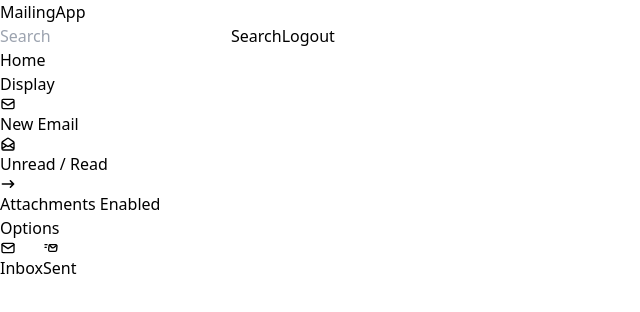
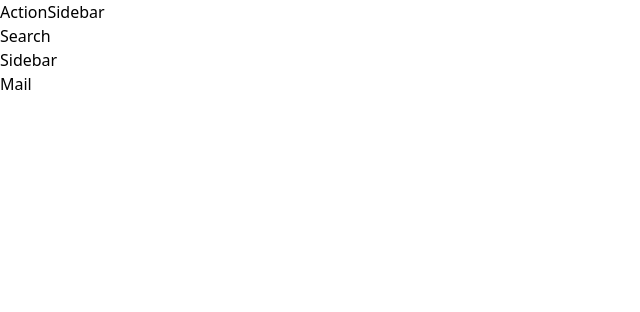
Before and after one commit to lukablagic/mailing-app-react-frontend, a React (Vite) app: page / in a window 1280 px wide. Shown: the top 312 px of the page, without its empty margins (0-640 px from the left). Built offline with nearby package versions, Linux system fonts and the light colour scheme; no server answers; sample sign-in values are in the browser's storage.

Commit message:
Implement home basic layout

```diff
--- /dev/null
+++ b/src/components/ActionSidebar.tsx
@@ -0,0 +1,7 @@
+import React from 'react'
+
+export const ActionSidebar = () => {
+  return (
+    <div>ActionSidebar</div>
+  )
+}
--- /dev/null
+++ b/src/components/Mail.tsx
@@ -0,0 +1,7 @@
+import React from 'react'
+
+export const Mail = () => {
+  return (
+    <div>Mail</div>
+  )
+}
--- /dev/null
+++ b/src/components/Search.tsx
@@ -0,0 +1,7 @@
+import React from 'react'
+
+export const Search = () => {
+  return (
+    <div>Search</div>
+  )
+}
--- /dev/null
+++ b/src/components/Sidebar.tsx
@@ -0,0 +1,7 @@
+import React from 'react'
+
+export const Sidebar = () => {
+  return (
+    <div>Sidebar</div>
+  )
+}
--- a/src/pages/home/Home.tsx
+++ b/src/pages/home/Home.tsx
@@ -1,110 +1,32 @@
-import  { useState, useEffect, useContext } from "react";
-import {  Row, Col } from "react-bootstrap";
-import Options from "./Options";
-import Inbox from "./Inbox";
-import { getEmails } from "../../api/Mail";
+import { useState, useContext } from "react";
 import { AuthContext } from "../../utility/contexts/AuthContext";
-import { User } from "../../utility/models/User";
-import Header from "../../components/header/Header";
-import ToolbarComponent from "../../components/toolbar/ToolbarComponent";
-import Details from "../../components/details/Details";
+import { Mail } from "../../components/Mail";
+import { Sidebar } from "../../components/Sidebar";
+import { ActionSidebar } from "../../components/ActionSidebar";
+import { Search } from "../../components/Search";
 
 const Home = () => {
-
-  const { token }                               = useContext(AuthContext);
-  const [emails, setEmails]                     = useState([]);
+  const { token } = useContext(AuthContext);
+  const [emails, setEmails] = useState([]);
   const [selectedEmailUid, setSelectedEmailUid] = useState(null);
-  const [emailType, setEmailType]               = useState("inbox");
-  const [showAttachments, setShowAttachments]   = useState(false);
-  const [selectedEmail, setSelectedEmail]       = useState(null);
-  const seenSubjects                            = new Set();
-  const seenSubjectsSent                        = new Set();
-  const [user, setUser]                         = useState<User>(null);
-
-  const getUser = () => {
-    const user = JSON.parse(localStorage.getItem("user"));
-    setUser(user);
-  };
-
-  useEffect(() => {
-    getUser();
-    getEmails(token).then((res) => setEmails(res));
-
-  }, [token]);
-
-  const handleEmailClick = (id) => {
-
-    setSelectedEmailUid(id);
-    setSelectedEmail(emails.find((email) => email.uid === id));
-
-  };
-
-  const handleStatusUpdate = () => {
-    getEmails(token).then((res) => setEmails(res));
-  };
-
-  const filteredEmailsInbox = emails.filter((email) => {
-    if (emailType === "inbox") {
-      if (email.in_reply_to !== null) {
-        return false;
-      }
-      if (email.subject.startsWith("Re:")) {
-        return false;
-      }
-      if (seenSubjects.has(email.subject)) {
-        return false;
-      }
-      return true ;
-    } else if (emailType === "sent") {
-     if (email.from == user.email) {
-        return true;
-      }
-    }
-    return false ;
-  });
-
-  const handleEmailType = (type) => {
-    setSelectedEmailUid(null); // Reset selected email UID
-    seenSubjects.clear(); // Clear seenSubjects set
-    seenSubjectsSent.clear(); // Clear seenSubjectsSent set
-    setEmailType(type);
-  };
-
-  const toggleImageDisplay = () => {
-    setShowAttachments(!showAttachments);
-    console.log(showAttachments);
-  };
+  const [showAttachments, setShowAttachments] = useState(false);
+  const [selectedEmail, setSelectedEmail] = useState(null);
 
   return (
-
-        <div className="bg-light">
-          <Header />
-          <div >
-            <ToolbarComponent
-                emails={emails}
-                handleStatusUpdate={handleStatusUpdate}
-                selectedEmail={selectedEmail}
-                toggleImageDisplay={toggleImageDisplay}
-                showAttachments={showAttachments}
-            />
-          </div>
-          <Row className=" ">
-            <Col xs={12} md={2} className="py-1 py-md-0 left">
-              <Options handleItemSelected={handleEmailType} />
-            </Col>
-            <Col xs={12} md={2} className="py-2 py-md-0">
-              <Inbox
-                  filteredEmailsInbox={filteredEmailsInbox}
-                  handleEmailClick={handleEmailClick}
-                  handleReload={handleStatusUpdate}
-              />
-            </Col>
-            <Col xs={12} md={8} >
-              <Details emails={emails} selectedEmail={selectedEmail} showAttachments={showAttachments} />
-            </Col>
-          </Row>
+    <div className="flex h-screen">
+      <div className="flex w-16 flex-col items-center justify-end bg-blue-950 text-purple-200">
+        <ActionSidebar />
+      </div>
+      <div className="flex flex-grow flex-col">
+        <div className="flex items-center justify-between bg-blue-950 text-white">
+          <Search />
         </div>
-
+        <div className="flex grow flex-row overflow-auto  ">
+          <Sidebar />
+          <Mail />
+        </div>
+      </div>
+    </div>
   );
 };
 
--- a/src/pages/home/Inbox.tsx
+++ /dev/null
@@ -1,62 +0,0 @@
-import React from "react";
-import { Button, Card, ListGroup, Container, Row, Col } from "react-bootstrap";
-import { AiOutlineReload } from "react-icons/ai";
-import Outline from "./Outline";
-
-const Inbox = ({
-  filteredEmailsInbox,
-  handleEmailClick,
-  handleReload,
-}) => {
-  return (
-
-      <Outline >
-        <Container>
-          <Row>
-            <Col>
-              <h2>Inbox</h2>
-            </Col>
-            <Col>
-              <Button
-                variant="light"
-                onClick={handleReload}
-                size="sm"
-                className="float-right mt-1"
-              >
-                <AiOutlineReload />
-              </Button>
-            </Col>
-          </Row>
-        </Container>
-
-        <div >
-          <ListGroup >
-            {filteredEmailsInbox.map((email) => (
-              <ListGroup.Item
-                key={email.id}
-                onClick={() => handleEmailClick(email.uid)}
-                className={email.is_read ? "read-email" : "unread-email"}
-                style={{ cursor: "pointer" }}
-              >
-                <Card
-                  border="light"
-                  className={email.is_read ? "read-email" : "unread-email"}
-                  style={{ padding: "10px" }}
-                >
-                  <Card.Body>
-                    <Card.Title className="title">{email.subject}</Card.Title>
-                    <Card.Text>
-                      {new Date(email.sent_date).toLocaleString()}
-                    </Card.Text>
-                  </Card.Body>
-                </Card>
-              </ListGroup.Item>
-            ))}
-          </ListGroup>
-        </div>
-      </Outline>
-
-  );
-};
-
-export default Inbox;
--- a/src/pages/home/Options.tsx
+++ /dev/null
@@ -1,28 +0,0 @@
-import React from 'react';
-import { Container, ListGroup } from 'react-bootstrap';
-import Outline from './Outline';
-import { TbMailFast, TbMail } from 'react-icons/tb';
-
-const Options = ({ handleItemSelected }) => {
-  const handleItemClick = (item) => {
-    handleItemSelected(item);
-  };
-
-  return (
-    <Outline>
-      <div >
-        <h4>Options</h4>
-        <ListGroup>
-          <ListGroup.Item action onClick={() => handleItemClick('inbox')}>
-            <TbMail /> Inbox
-          </ListGroup.Item>
-          <ListGroup.Item action onClick={() => handleItemClick('sent')}>
-            <TbMailFast /> Sent
-          </ListGroup.Item>
-        </ListGroup>
-      </div>
-    </Outline>
-  );
-};
-
-export default Options;
--- a/src/pages/home/Outline.tsx
+++ /dev/null
@@ -1,14 +0,0 @@
-import React from 'react';
-import { Container } from 'react-bootstrap';
-
-const Outline = ({ children }) => {
-  return (
-    <Container className="border rounded outline " >
-      <div className="mt-3">
-        {children}
-      </div>
-    </Container>
-  );
-};
-
-export default Outline;
```
